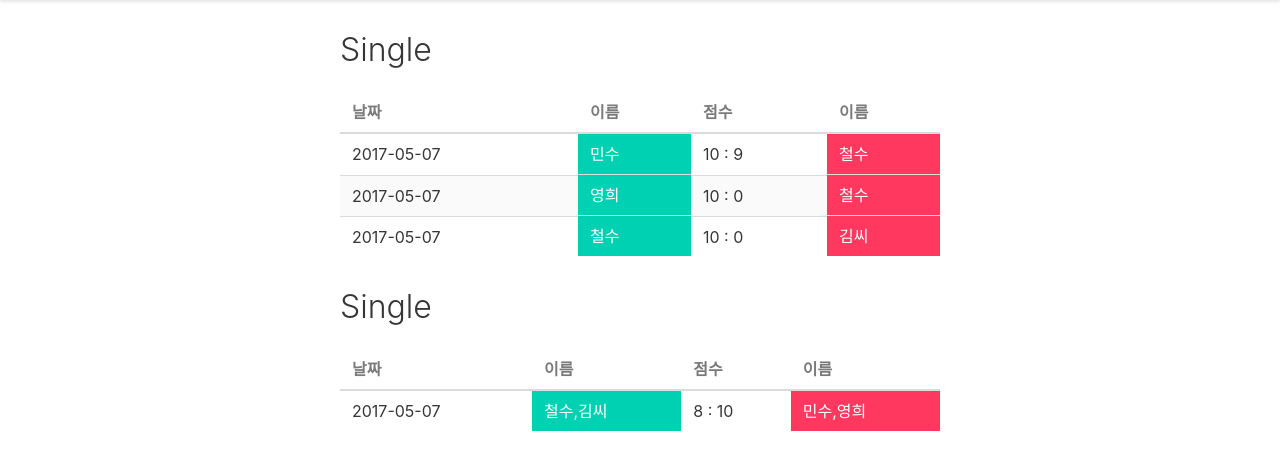
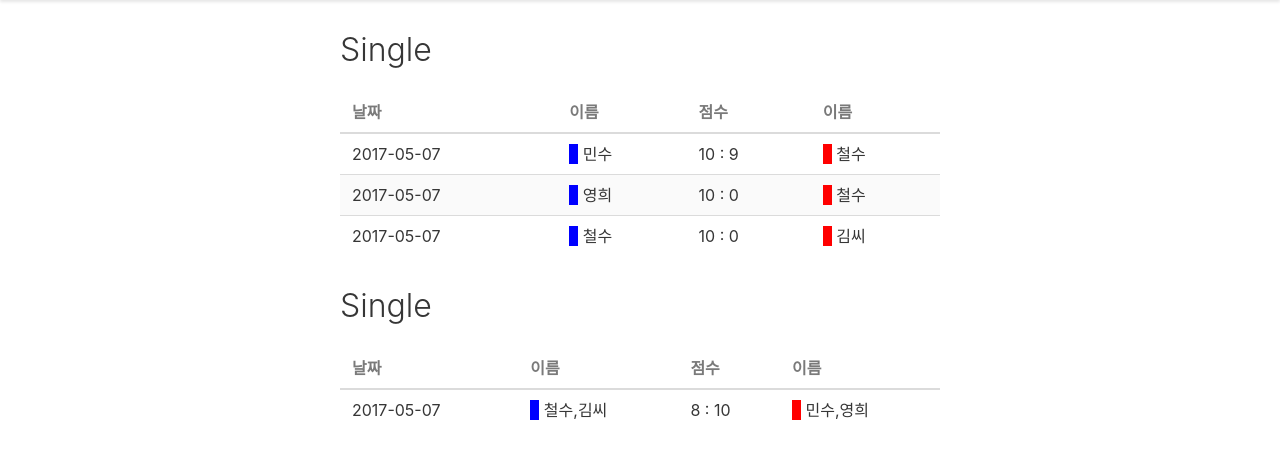
Before and after one commit to jhlov/htsr, a Django app: page /result in a window 1280 px wide. Shown: the part 52-522 px from the top of the page. Run offline with Django 3.2, Linux system fonts and the light colour scheme; data comes from the database, SQL or seed files in the repository.

Commit message:
hero style 제거

```diff
--- a/templates/result.html
+++ b/templates/result.html
@@ -17,9 +17,9 @@
             {% for result in singles %}
                 <tr>
                     <td>{{ result.play_date | date:"Y-m-d" }}</td>
-                    <td class="hero is-primary">{{ result.blue_name }}</td>
+                    <td><label style="background:blue">&nbsp;&nbsp;</label> {{ result.blue_name }}</td>
                     <td>{{ result.blue_score }} : {{ result.red_score }}</td>
-                    <td class="hero is-danger">{{ result.red_name }}</td>
+                    <td><label style="background:red">&nbsp;&nbsp;</label> {{ result.red_name }}</td>
                 </tr>
             {% endfor %}
 					</tbody>
@@ -41,9 +41,9 @@
             {% for result in doubles %}
                 <tr>
                     <td>{{ result.play_date | date:"Y-m-d" }}</td>
-                    <td class="hero is-primary">{{ result.blue_name }}</td>
+                    <td><label style="background:blue">&nbsp;&nbsp;</label> {{ result.blue_name }}</td>
                     <td>{{ result.blue_score }} : {{ result.red_score }}</td>
-                    <td class="hero is-danger">{{ result.red_name }}</td>
+                    <td><label style="background:red">&nbsp;&nbsp;</label> {{ result.red_name }}</td>
                 </tr>
             {% endfor %}
 					</tbody>
```
